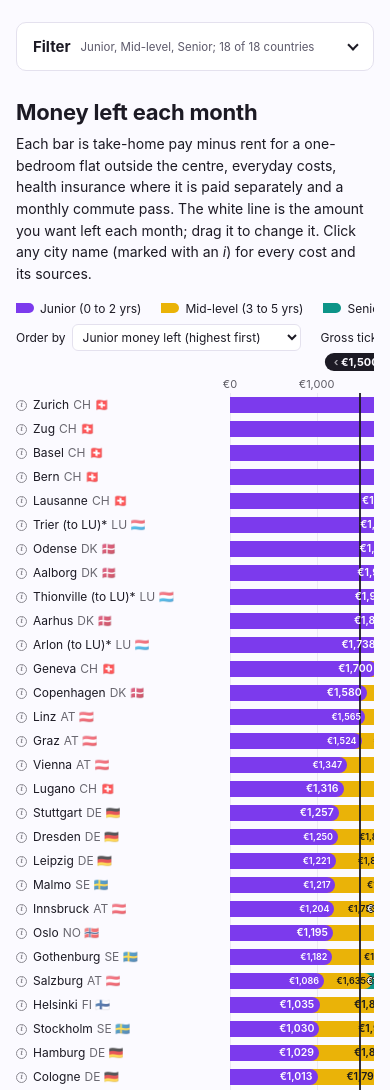
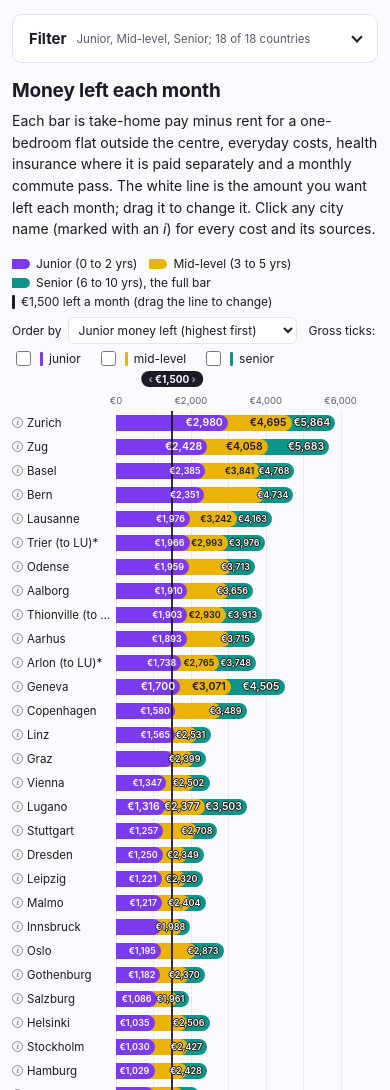
Before and after one commit to OffCrazyFreak/EU-Dev-pay, a plain HTML site: page index.html in a window 390 px wide. Shown: the part 54-1144 px from the top of the page. Drawn offline with Linux system fonts and the light colour scheme.

Commit message:
feat(site): Fit the charts to phone screens
The charts needed 820px, so on a phone every row scrolled sideways and the filter, bars and numbers were half off screen. Below 600px the chart columns shrink, the country code is dropped from city names, and bar numbers that would overlap are hidden (the row tooltip still lists them).

Changes:
- Column widths come from CSS variables that phones override
- Smaller headings, padding, axis labels and detail tables on phones
- Overlapping bar numbers are dropped instead of drawn on top of each other

```diff
--- a/app.js
+++ b/app.js
@@ -22,7 +22,8 @@ const EVERYDAY_NAMES = {
   other: "Other"
 };
 
-const NAME_COL = "214px";
+// widths live in CSS variables so phones can shrink them
+const NAME_COL = "var(--name-col)";
 const TARGET_STEP = 100;
 const STORAGE_KEY = "eu-dev-pay-filters";
 
@@ -155,6 +156,17 @@ function placeLabels(track, px, items, format) {
 
   let result = layout("10.5px");
   if (!result.fits) result = layout("9px");
+
+  // Still crowded (phones): keep the longest bars' numbers and drop the ones they would sit on; the row tooltip lists all of them.
+  let nextLeft = Infinity;
+  for (let i = labels.length - 1; i >= 0; i--) {
+    const right = result.lefts[i] + labels[i].offsetWidth;
+    if (right + 3 > nextLeft) {
+      labels[i].hidden = true;
+    } else {
+      nextLeft = result.lefts[i];
+    }
+  }
 
   labels.forEach((label, i) => {
     const left = result.lefts[i];
@@ -430,7 +442,7 @@ function salaryChart(root) {
       <label>Order by <select data-order></select></label>
       <label><input type="checkbox" data-bonus> Count the assumed annual bonus</label>
     </div>
-    <div class="axis" style="grid-template-columns:${NAME_COL} 1fr 64px;column-gap:8px"><div></div><div class="ticks"></div><div style="opacity:.7">needed</div></div>
+    <div class="axis" style="grid-template-columns:${NAME_COL} 1fr var(--need-col);column-gap:8px"><div></div><div class="ticks"></div><div style="opacity:.7">needed</div></div>
     <div class="rows"></div>
     <p class="note">Gross salaries per year, Swiss francs converted at 1.083. The marker follows the target you set on the first chart. Each marker comes from that city's take-home pay at the three researched salaries plus its costs; outside the researched salaries the line is extended, so treat a marker as about plus or minus €5k. Bonus rates are assumptions.</p>`;
 
@@ -512,7 +524,7 @@ function salaryChart(root) {
       });
 
       const row = cityRow(c, {
-        style: `grid-template-columns:${NAME_COL} 1fr 64px;column-gap:8px;height:28px`,
+        style: `grid-template-columns:${NAME_COL} 1fr var(--need-col);column-gap:8px;height:28px`,
         cells:
           `<div class="track" style="height:24px">${grid}${bars}<div class="marker" style="top:0;height:24px;left:${pct(need)}"></div></div>` +
           `<div style="font-weight:700">${euroK(need)}</div>`,
@@ -619,7 +631,7 @@ function breakdownChart(root) {
 
   function draw() {
     const levels = visibleLevels();
-    const columns = `grid-template-columns:${NAME_COL} 1fr ${levels.length * 72}px;column-gap:10px`;
+    const columns = `grid-template-columns:${NAME_COL} 1fr calc(${levels.length} * var(--left-col));column-gap:10px`;
     const leftGrid = `grid-template-columns:repeat(${levels.length},1fr)`;
 
     setOptions(order, [
--- a/index.html
+++ b/index.html
@@ -18,7 +18,7 @@
   <meta property="og:image:alt" content="Bar chart of money left each month for software engineers in European cities">
   <meta name="twitter:card" content="summary_large_image">
   <meta name="theme-color" content="#16141d">
-  <link rel="stylesheet" href="style.css?v=62aaf73d67">
+  <link rel="stylesheet" href="style.css?v=78d7da0586">
 </head>
 <body>
 <header class="top">
@@ -83,6 +83,6 @@
 </div>
 
 <script src="data.js?v=3fe6f8d19b"></script>
-<script src="app.js?v=c4702271e8"></script>
+<script src="app.js?v=826cdfa5ae"></script>
 </body>
 </html>
--- a/style.css
+++ b/style.css
@@ -7,6 +7,9 @@
   --border: #e4e1ee;
   --radius: 10px;
   --header-h: 52px;
+  --name-col: 214px;
+  --need-col: 64px;
+  --left-col: 72px;
   --font: "Inter", system-ui, -apple-system, "Segoe UI", Roboto, sans-serif;
 
   --c-junior: #7c3aed;
@@ -272,6 +275,7 @@ body.dragging, body.dragging * { cursor: ew-resize !important; user-select: none
 .pay { position: absolute; width: 3px; margin-left: -1.5px; border-radius: 1px; box-shadow: 0 0 0 1px var(--background); }
 .marker { position: absolute; width: 2px; margin-left: -1px; background: var(--foreground); border-radius: 1px; box-shadow: 0 0 0 2px var(--background); }
 
+.lab[hidden] { display: none; }
 .lab {
   position: absolute;
   top: 50%;
@@ -427,3 +431,29 @@ footer { margin-top: 40px; font-size: 12px; color: var(--muted); }
 @media (prefers-reduced-motion: reduce) {
   .menu-toggle span, .tabs, .filter-box > summary .chevron { transition: none; }
 }
+
+/* phones: charts fit the screen instead of scrolling sideways */
+@media (max-width: 600px) {
+  :root { --name-col: 104px; --need-col: 40px; --left-col: 50px; }
+
+  .layout { padding: 16px 12px 48px; gap: 16px; }
+  header.top { padding-inline: 12px; }
+  h1 { font-size: 19px; }
+
+  .chart { min-width: 0; }
+  .cc { display: none; }
+  .name { padding-right: 4px; font-size: 11.5px; }
+  .info { margin-right: 4px; }
+
+  .legend, .ctls { gap: 4px 12px; }
+  .ctls select { max-width: 100%; }
+  .axis .ticks span { font-size: 9.5px; }
+  .axis .ticks span:nth-child(even) { display: none; }
+  .target-handle { font-size: 10px; padding: 2px 7px; }
+  .left3, .left3.head { font-size: 10.5px; }
+
+  .panel { grid-template-columns: minmax(0, 1fr); padding-inline: 0; }
+  .panel table { font-size: 11.5px; display: block; overflow-x: auto; }
+  .mini { grid-template-columns: 90px 1fr 50px; }
+  .fold > summary { font-size: 11.5px; }
+}
```
